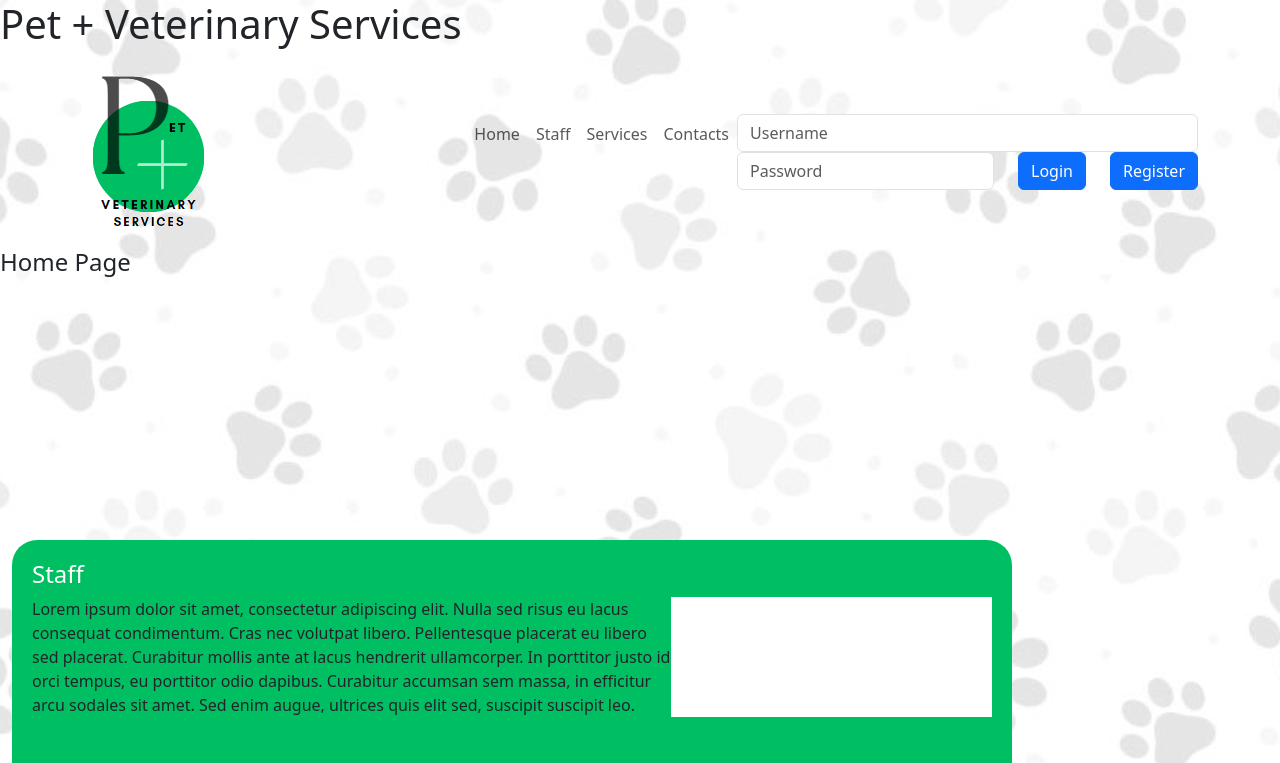
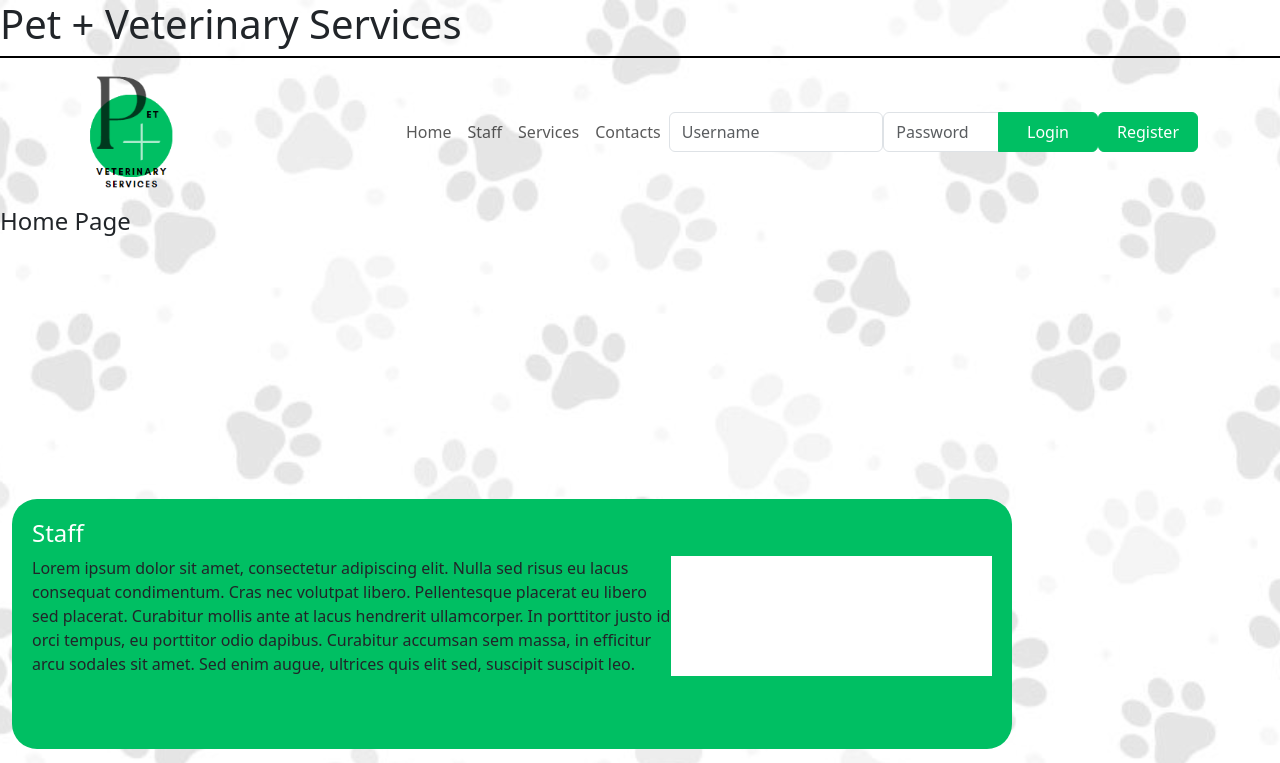
Before and after one commit to ShoNuffEnuff/puppy-website, a React (Create React App) app: page / in a window 1280 px wide. Shown: the top 763 px of the page. Built offline with nearby package versions, Linux system fonts and the light colour scheme.

Commit message:
NaviBar Update

```diff
--- a/src/components/NaviBar.css
+++ b/src/components/NaviBar.css
@@ -1,16 +1,17 @@
-
 .custom-nav-bar {
     display: flex;
-    align-items: flex-start;
-    border-top: 3px solid black;
+    align-items: center;
+    border-top: 2px solid black;
 }
 
 .custom-logo {
+    float:left;
     margin-top: 0px;
-    margin-right: 0;
+    margin-right: 200px;
+    margin-left: 0px;
     width: 100px;
     height: auto;
-    position: absolute;
+    position: relative;
 }
 
 .custom-navlinks {
@@ -27,7 +28,19 @@
     width: 100px;
     height: 40px;
 }
-    .custom-btn-Login:Hover {
+
+    .custom-btn-Login:hover {
+        background-color: #01592f;
+    }
+
+.custom-btn-Logout {
+    background-color: #00bf63;
+    border-color: #00bf63;
+    width: 100px;
+    height: 40px;
+}
+
+    .custom-btn-Logout:hover {
         background-color: #01592f;
     }
 
@@ -38,6 +51,38 @@
     height: 40px;
     margin-top: 0;
 }
-    .custom-btn-Register:Hover {
-    background-color: #01592f;
+
+    .custom-btn-Register:hover {
+        background-color: #01592f;
     }
+
+.custom-btn-Profile {
+    background-color: #00bf63;
+    border-color: #00bf63;
+    width: 100px;
+    height: 40px;
+}
+
+    .custom-btn-Profile:hover {
+        background-color: #01592f;
+    }
+
+.custom-btn-Playdate {
+    background-color: #00bf63;
+    border-color: #00bf63;
+    width: 100px;
+    height: 40px;
+}
+
+    .custom-btn-Playdate:hover {
+        background-color: #01592f;
+    }
+
+/*.usernameForm {
+    width: 100px;
+}
+
+.passwordForm {
+    width: 100px;
+}
+*/
--- a/src/components/NaviBar.jsx
+++ b/src/components/NaviBar.jsx
@@ -16,6 +16,7 @@ import 'bootstrap/dist/css/bootstrap.min.css';
 import RegistrationForm from './RegistrationForm';
 import UserProfile from './UserProfile';
 import PetGroupCard from './PetGroupCard';
+import './NaviBar.css';
 
 function NaviBar({
     isLoggedIn,
@@ -105,14 +106,14 @@ function NaviBar({
 
     return (
         <div>
-            <Navbar expand="lg">
+            <Navbar expand="sm" className= 'custom-nav-bar'>
                 <Container>
                     <Navbar.Brand as={Link} to="/">
-                        <Image src={petplusLogo} alt="Logo" />
+                        <Image src={petplusLogo} className="custom-logo" alt="Logo" />
                     </Navbar.Brand>
                     <Navbar.Toggle aria-controls="basic-navbar-nav" />
-                    <Navbar.Collapse id="basic-navbar-nav" />
-                    <Nav>
+                    <Navbar.Collapse id="basic-navbar-nav">
+                        <Nav className="mr-auto">
                             <Nav.Link as={Link} to="/">
                                 Home
                             </Nav.Link>
@@ -125,9 +126,9 @@ function NaviBar({
                             <Nav.Link as={Link} to="/contacts">
                                 Contacts
                             </Nav.Link>
+                        </Nav>
                         {isLoggedIn ? (
-                            <>
-                                <Col>
+                            <div className="d-flex">
                                 <UserProfile
                                     isLoggedIn={isLoggedIn}
                                     idusername={idusername}
@@ -137,17 +138,11 @@ function NaviBar({
                                     userProfileData={userProfileData}
                                     token={token}
                                 />
-                                </Col>
-                                <Col>
                                 <PetGroupCard />
-                                </Col>
-                                <Col>
-                                    <Button onClick={handleLogoutClick}>Logout</Button>
-                                </Col>
-                            </>
+                                <Button onClick={handleLogoutClick} className="custom-btn-Logout">Logout</Button>
+                            </div>
                         ) : (
-                            <>
-                                <Form onSubmit={handleSubmit}>
+                            <Form onSubmit={handleSubmit} className="d-flex">
                                 <InputGroup>
                                     <Form.Control
                                         placeholder="Username"
@@ -158,8 +153,7 @@ function NaviBar({
                                         onChange={handleChange}
                                     />
                                 </InputGroup>
-                                    <Row>
-                                        <Col xs="auto">
+                                <InputGroup>
                                     <Form.Control
                                         type="password"
                                         placeholder="Password"
@@ -168,20 +162,14 @@ function NaviBar({
                                         value={formData.password}
                                         onChange={handleChange}
                                     />
-                                        </Col>
-                                        <Col xs="auto">
                                         <Button type="submit" className="custom-btn-Login">
                                         Login
                                     </Button>
-                                        </Col>
-                                        <Col>
+                                </InputGroup>
                                     <RegistrationForm />
-                                        </Col>
-                                    </Row>
                             </Form>
-                            </>
                         )}
-                    </Nav>
+                    </Navbar.Collapse>
                 </Container>
             </Navbar>
             <ToastContainer position="top-end">
--- a/src/components/PetGroupCard.jsx
+++ b/src/components/PetGroupCard.jsx
@@ -119,7 +119,7 @@ const PetGroupCard = () => {
 
     return (
         <div>
-            <Button onClick={() => setShowModal(true)}>Playdate</Button>
+            <Button className="custom-btn-Playdate" onClick={() => setShowModal(true)}>Playdate</Button>
 
             <Modal show={showModal} onHide={() => setShowModal(false)} size="xl">
                 <Modal.Header closeButton>
--- a/src/components/RegistrationForm.jsx
+++ b/src/components/RegistrationForm.jsx
@@ -131,7 +131,7 @@ const RegistrationForm = () => {
 
     return (
         <div>
-            <Button variant="primary" onClick={handleShowModal}>Register</Button>
+            <Button variant="primary" onClick={handleShowModal} className="custom-btn-Register">Register</Button>
 
             <Modal show={showModal} onHide={handleCloseModal}>
                 <Modal.Header closeButton>
--- a/src/components/UserProfile.jsx
+++ b/src/components/UserProfile.jsx
@@ -3,6 +3,7 @@ import Card from 'react-bootstrap/Card';
 import Offcanvas from 'react-bootstrap/Offcanvas';
 import Form from 'react-bootstrap/Form';
 import axios from 'axios';
+import Button from 'react-bootstrap/Button';
 
 const UserProfile = ({ idusername, isLoggedIn, keyProp }) => {
     const [user, setUser] = useState({ username: '' });
@@ -133,9 +134,9 @@ const UserProfile = ({ idusername, isLoggedIn, keyProp }) => {
 
     return (
         <div key={keyProp}>
-            <button className="btn btn-primary" onClick={handleShow}>
+            <Button className="custom-btn-Profile" onClick={handleShow}>
                 Profile
-            </button>
+            </Button>
 
             <Offcanvas show={showProfile} onHide={handleClose} placement="end">
                 <Offcanvas.Header closeButton>
```
Lines whose indentation alone changed are shown as unchanged.
